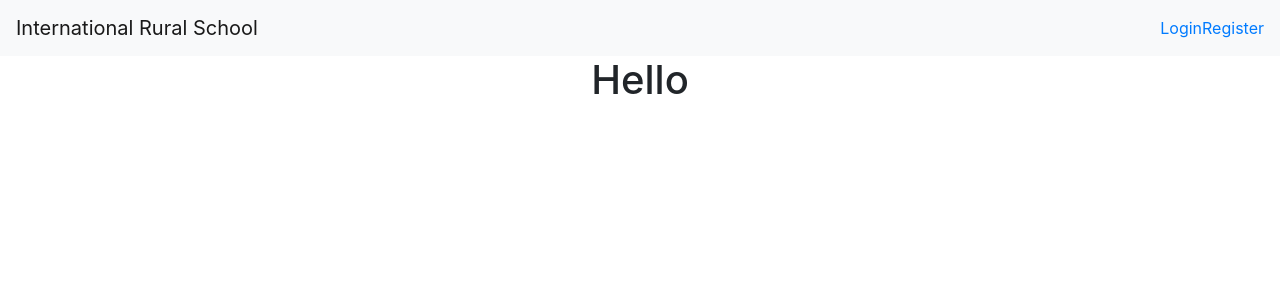
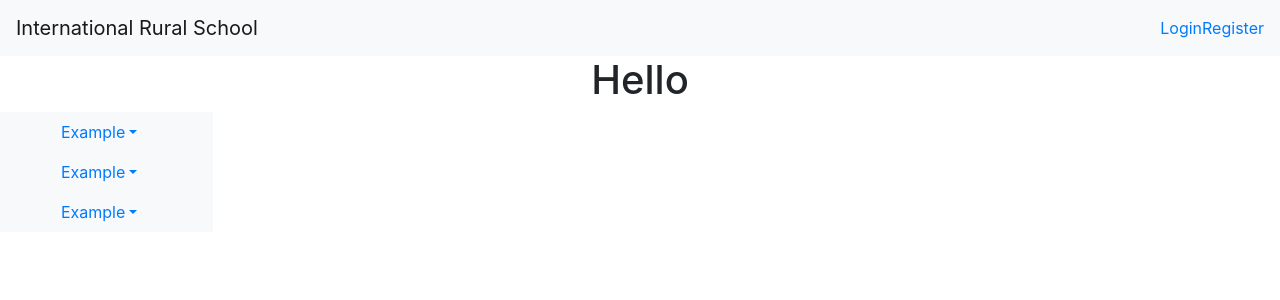
Before and after one commit to RuralSchoolTeam/frontend, a React (Create React App) app in the folder irs/: page /dashboard in a window 1280 px wide. Shown: the top 300 px of the page. Built offline with nearby package versions, Linux system fonts and the light colour scheme.

Commit message:
Added left sidenav to dashboard

```diff
--- a/irs/src/components/Dashboard/Dashboard.js
+++ b/irs/src/components/Dashboard/Dashboard.js
@@ -1,8 +1,10 @@
 import React from 'react';
+import NavBarSide from './leftSidebar';
 
 const DashboardPage = () => (
   <div>
     <h1>Hello</h1>
+    <NavBarSide />
   </div>
 );
 
--- a/irs/src/components/Dashboard/leftSidebar.js
+++ b/irs/src/components/Dashboard/leftSidebar.js
@@ -0,0 +1,87 @@
+import React from 'react';
+import { Nav, Dropdown, DropdownItem, DropdownToggle, DropdownMenu } from 'reactstrap';
+
+export class NavBarSide extends React.Component {
+  constructor(props) {
+    super(props);
+
+    this.toggleError = this.toggleError.bind(this);
+    this.togglePrice = this.togglePrice.bind(this);
+    this.toggleVolume = this.toggleVolume.bind(this);
+
+    this.state = {
+      dropdownError: false,
+      dropdownPrice: false,
+      dropdownVolume: false
+    };
+  }
+
+  toggleError() {
+    this.setState({
+      dropdownError: !this.state.dropdownError
+    });
+  }
+
+  togglePrice() {
+    this.setState({
+      dropdownPrice: !this.state.dropdownPrice
+    });
+  }
+
+  toggleVolume() {
+    this.setState({
+      dropdownVolume: !this.state.dropdownVolume
+    });
+  }
+  render() {
+    return (
+      <Nav className="col-md-2 d-none d-md-block bg-light sidebar">
+        <div className="sidebar-sticky">
+          <ul className="nav flex-column">
+            <Dropdown nav isOpen={this.state.dropdownError} toggle={this.toggleError}>
+              <DropdownToggle nav caret>
+                Example
+              </DropdownToggle>
+              <DropdownMenu>
+                <DropdownItem href="#" onClick={() => this.props.clickHandler('/api/highest/error')}>
+                  Highest
+                </DropdownItem>
+                <DropdownItem href="#" onClick={() => this.props.clickHandler('/api/lowest/error')}>
+                  Lowest
+                </DropdownItem>
+              </DropdownMenu>
+            </Dropdown>
+            <Dropdown nav isOpen={this.state.dropdownPrice} toggle={this.togglePrice}>
+              <DropdownToggle nav caret>
+                Example
+              </DropdownToggle>
+              <DropdownMenu>
+                <DropdownItem href="#" onClick={() => this.props.clickHandler('/api/highest/price')}>
+                  Highest
+                </DropdownItem>
+                <DropdownItem href="#" onClick={() => this.props.clickHandler('/api/lowest/price')}>
+                  Lowest
+                </DropdownItem>
+              </DropdownMenu>
+            </Dropdown>
+            <Dropdown nav isOpen={this.state.dropdownVolume} toggle={this.toggleVolume}>
+              <DropdownToggle nav caret>
+                Example
+              </DropdownToggle>
+              <DropdownMenu>
+                <DropdownItem href="#" onClick={() => this.props.clickHandler('/api/highest/volume')}>
+                  Highest
+                </DropdownItem>
+                <DropdownItem href="#" onClick={() => this.props.clickHandler('/api/lowest/volume')}>
+                  Lowest
+                </DropdownItem>
+              </DropdownMenu>
+            </Dropdown>
+          </ul>
+        </div>
+      </Nav>
+    );
+  }
+}
+
+export default NavBarSide;
```
Also changed, not shown: 2 other files (tests, documents, lock files or other folders).
